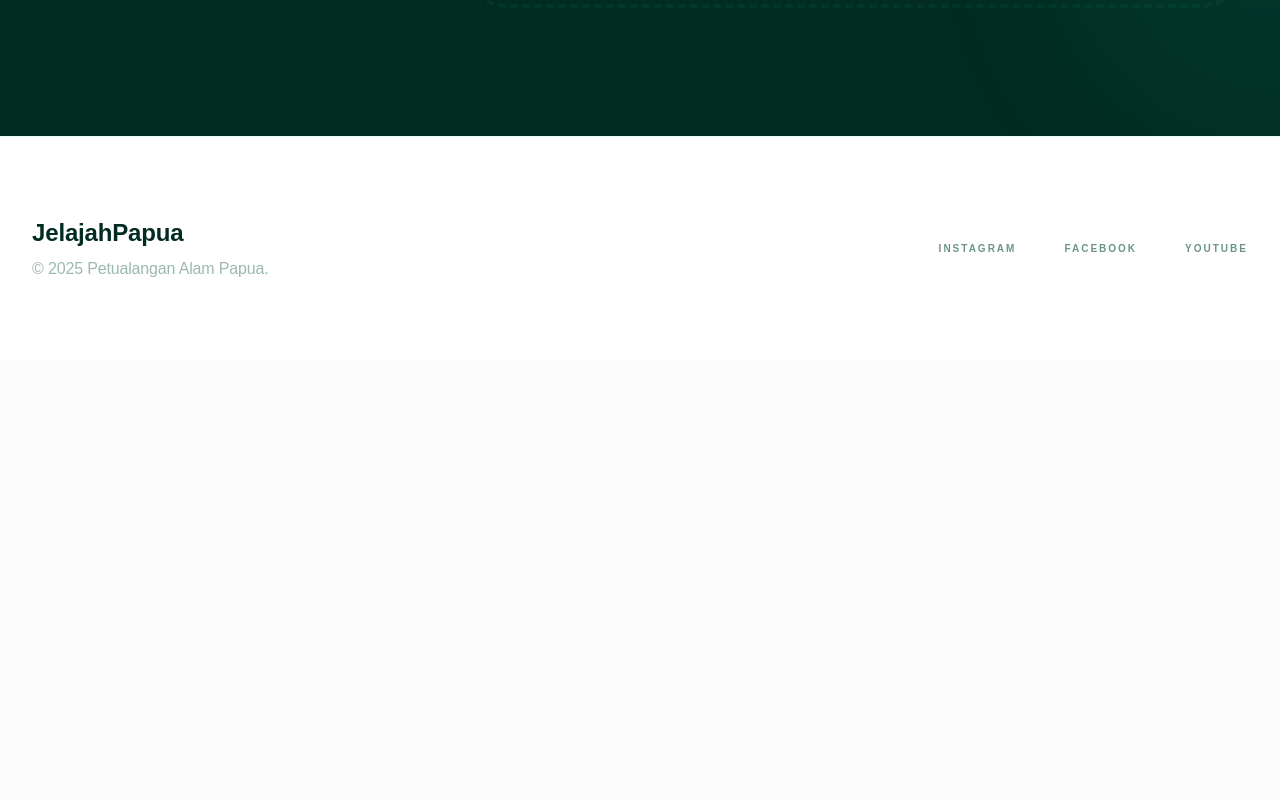
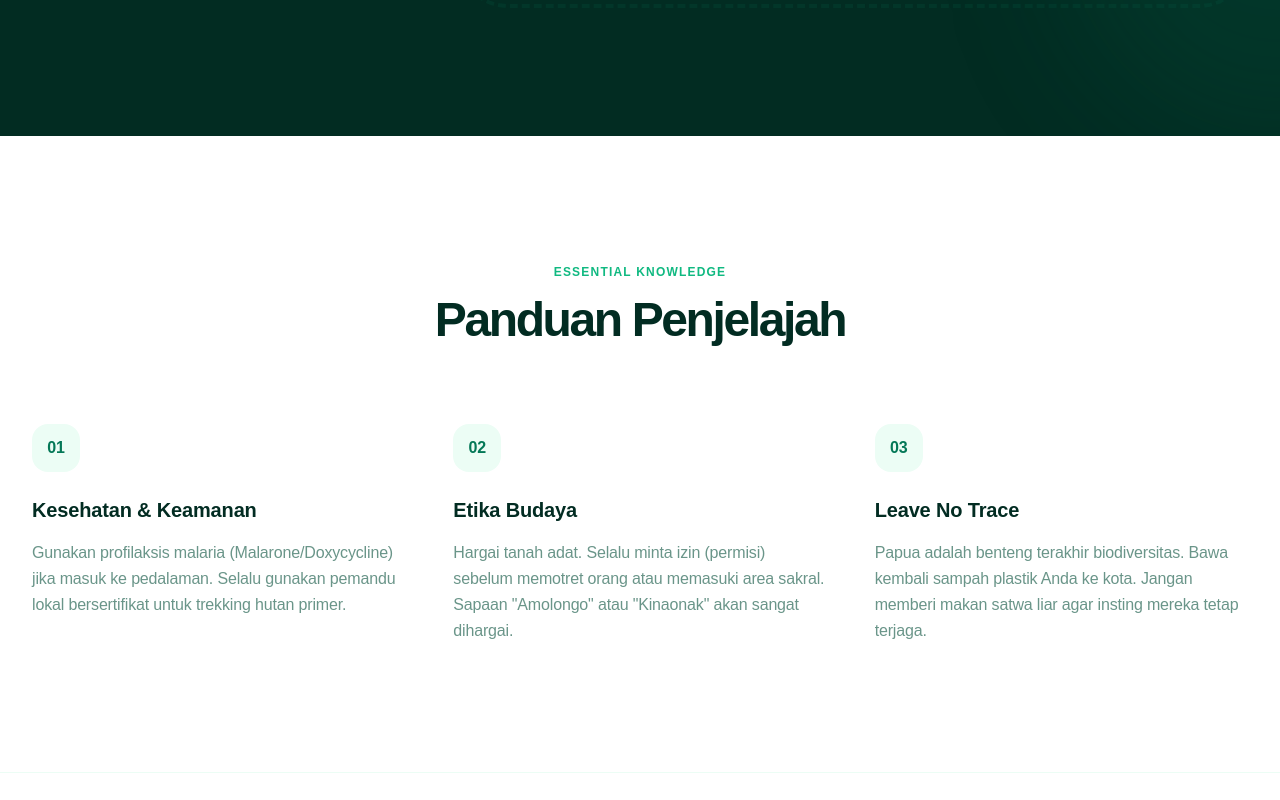
Before and after one commit to alfyansyah/JelajahPapua, a React (Vite) app: page / in a window 1280 px wide. Shown: the part 3280-4080 px from the top of the page. Before the commit the page ends 3641 px from the top, so only its background shows below. Built offline with nearby package versions, Linux system fonts and the light colour scheme.

Commit message:
Add essential knowledge section for explorers
Added a new section for essential knowledge tips for explorers, including health and safety, cultural etiquette, and environmental responsibility.

```diff
--- a/App.tsx
+++ b/App.tsx
@@ -83,6 +83,34 @@ const App: React.FC = () => {
 
       <AIPlanner />
 
+      {/* Bagian Panduan Baru */}
+      <section id="tips" className="py-32 bg-white px-8">
+        <div className="max-w-7xl mx-auto">
+          <div className="text-center mb-20 reveal">
+            <span className="text-emerald-500 font-bold uppercase tracking-widest text-xs mb-4 block">Essential Knowledge</span>
+            <h2 className="text-5xl font-black text-emerald-950 tracking-tighter">Panduan Penjelajah</h2>
+          </div>
+
+          <div className="grid grid-cols-1 md:grid-cols-3 gap-12">
+            <div className="reveal" style={{ animationDelay: '0.1s' }}>
+              <div className="w-12 h-12 bg-emerald-50 rounded-2xl flex items-center justify-center text-emerald-700 mb-6 font-bold">01</div>
+              <h4 className="text-xl font-black text-emerald-950 mb-4">Kesehatan & Keamanan</h4>
+              <p className="text-emerald-900/60 leading-relaxed">Gunakan profilaksis malaria (Malarone/Doxycycline) jika masuk ke pedalaman. Selalu gunakan pemandu lokal bersertifikat untuk trekking hutan primer.</p>
+            </div>
+            <div className="reveal" style={{ animationDelay: '0.2s' }}>
+              <div className="w-12 h-12 bg-emerald-50 rounded-2xl flex items-center justify-center text-emerald-700 mb-6 font-bold">02</div>
+              <h4 className="text-xl font-black text-emerald-950 mb-4">Etika Budaya</h4>
+              <p className="text-emerald-900/60 leading-relaxed">Hargai tanah adat. Selalu minta izin (permisi) sebelum memotret orang atau memasuki area sakral. Sapaan "Amolongo" atau "Kinaonak" akan sangat dihargai.</p>
+            </div>
+            <div className="reveal" style={{ animationDelay: '0.3s' }}>
+              <div className="w-12 h-12 bg-emerald-50 rounded-2xl flex items-center justify-center text-emerald-700 mb-6 font-bold">03</div>
+              <h4 className="text-xl font-black text-emerald-950 mb-4">Leave No Trace</h4>
+              <p className="text-emerald-900/60 leading-relaxed">Papua adalah benteng terakhir biodiversitas. Bawa kembali sampah plastik Anda ke kota. Jangan memberi makan satwa liar agar insting mereka tetap terjaga.</p>
+            </div>
+          </div>
+        </div>
+      </section>
+
       <footer className="bg-white py-20 border-t border-emerald-50">
         <div className="max-w-7xl mx-auto px-8 flex flex-col md:flex-row justify-between items-center gap-12">
           <div className="text-center md:text-left">
```
